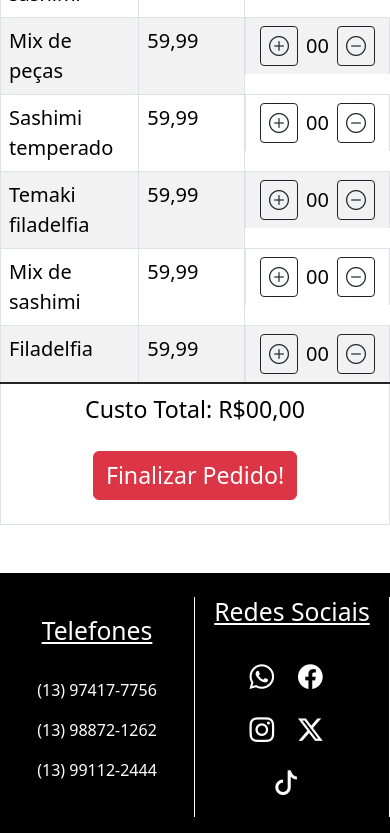
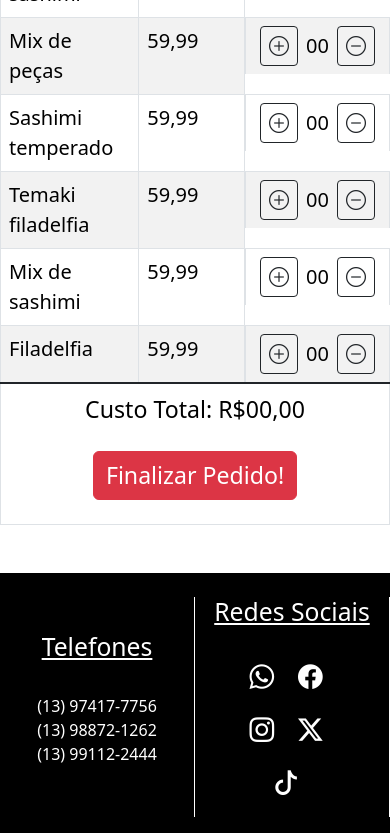
Before and after one commit to Lubrisa/makoto, a plain HTML site: page src/menu/index.html in a window 390 px wide. Shown: the part 655-1488 px from the top of the page. Drawn offline with nearby package versions, Linux system fonts and the light colour scheme; a web font is replaced by a local one.

Commit message:
Update footer phones removing unnecessary <p> tags

```diff
--- a/src/menu/index.html
+++ b/src/menu/index.html
@@ -336,9 +336,9 @@
           </h3>
           <!-- phones -->
           <ul class="ps-0">
-            <li><p>(13) 97417-7756</p></li>
-            <li><p>(13) 98872-1262</p></li>
-            <li><p>(13) 99112-2444</p></li>
+            <li>(13) 97417-7756</li>
+            <li>(13) 98872-1262</li>
+            <li>(13) 99112-2444</li>
           </ul>
         </div>
         <!-- social media collumn -->
```
Also changed, not shown: src/index.html (+3 -3 lines), src/order/index.html (+3 -3 lines).
